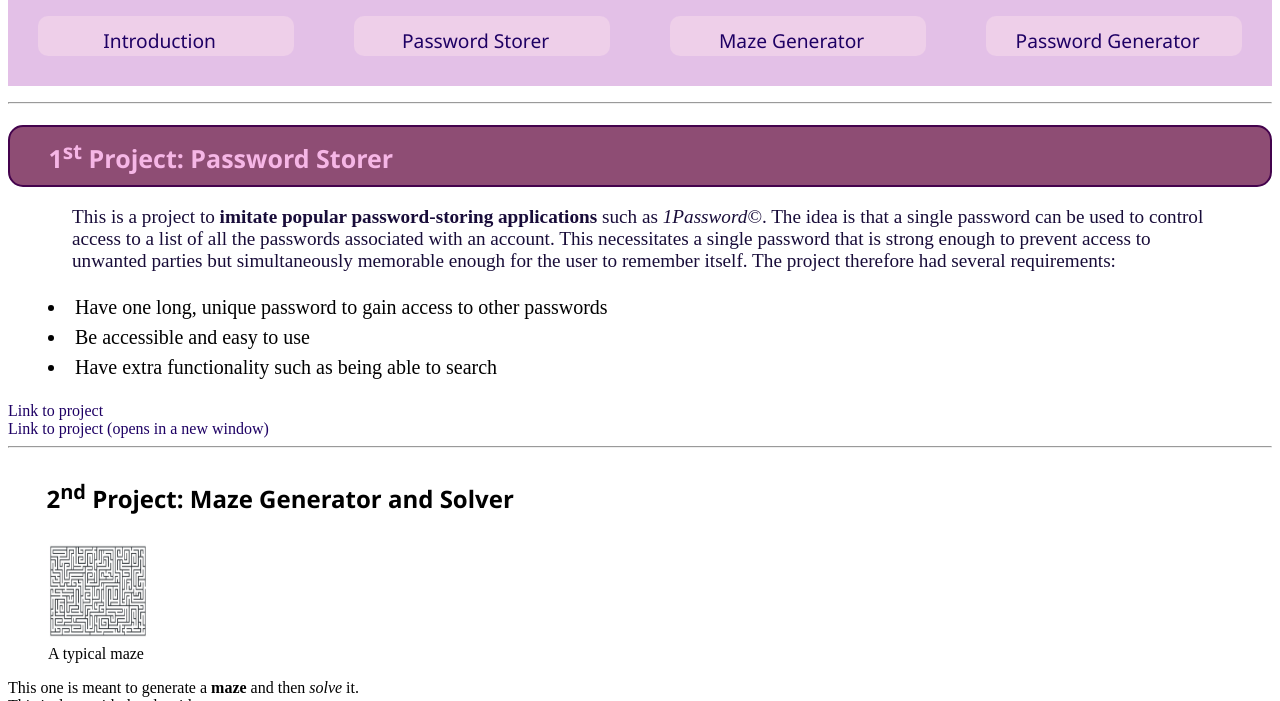
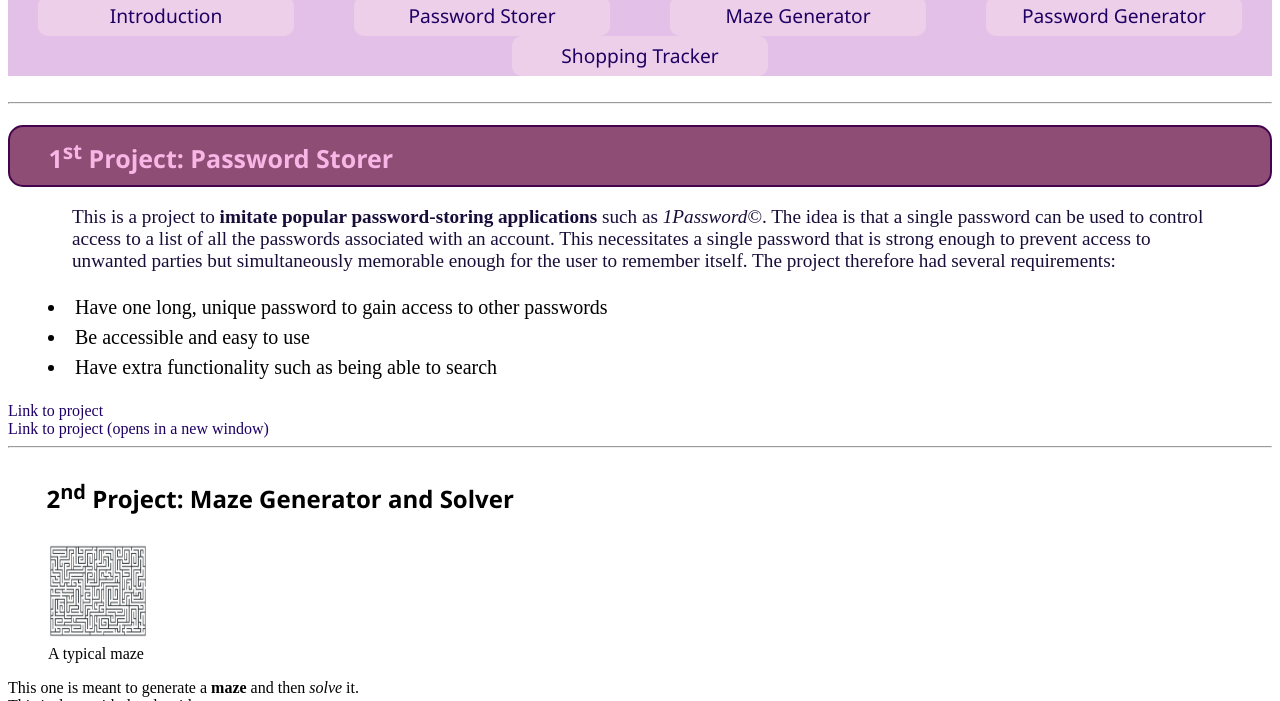
Before and after one commit to Tjfa2001/Tjfa2001.github.io, a plain HTML site: page index.html in a window 1280 px wide. Shown: the part 399-1100 px from the top of the page. Drawn offline with Linux system fonts and the light colour scheme.

Commit message:
140626 PC work SQUASH

```diff
--- a/index.html
+++ b/index.html
@@ -34,10 +34,11 @@
     <h2 class="heading heading-overlay"><b>Contents</b></h2>
     <nav class="navigation">
         <ul class="navigation__list">
-            <li class="navigation__item"><a href="#intro">Introduction</a></li>
-            <li class="navigation__item"><a href="#password">Password Storer</a></li>
-            <li class="navigation__item"><a href="#maze">Maze Generator</a></li>
-            <li class="navigation__item"><a href="#pwgen">Password Generator</a></li>
+            <li class="navigation__item"><a class="navigation__link" href="#intro">Introduction</a></li>
+            <li class="navigation__item"><a class="navigation__link" href="#password">Password Storer</a></li>
+            <li class="navigation__item"><a class="navigation__link" href="#maze">Maze Generator</a></li>
+            <li class="navigation__item"><a class="navigation__link" href="#pwgen">Password Generator</a></li>
+            <li class="navigation__item"><a class="navigation__link">Shopping Tracker</a></li>
         </ul>
     </nav>
     <br>
--- a/styles/style.css
+++ b/styles/style.css
@@ -90,13 +90,15 @@ pre{
 /* Links to projects in the navigation bar */
 
 .navigation__item {
+    display: flex;
+
     list-style-type: none;
     width: 20vw;
     height: 5vh;
     background-color: var(--secondary-colour);
-    text-align:center;
-    justify-content:center;
-    line-height:50px;
+    text-align: center;
+    justify-content: center;
+
     border-radius: 10px;
     font-size: var(--basic-text-size);
     font-family: 'Segoe UI', Tahoma, Geneva, Verdana, sans-serif;
@@ -111,11 +113,18 @@ pre{
     justify-content: space-around;
     background-color: rgb(227, 192, 231);
     align-items: center;
-    margin-top: 0;
-    height: 100px;
+    margin-top: 100px;
     width: 100%;
     margin: 0;
     padding: 0;
+}
+
+.navigation__link {
+    display: flex;
+    height:100%;
+    width:100%;
+    align-items: center;
+    justify-content: center;
 }
 
 h2 {
```
